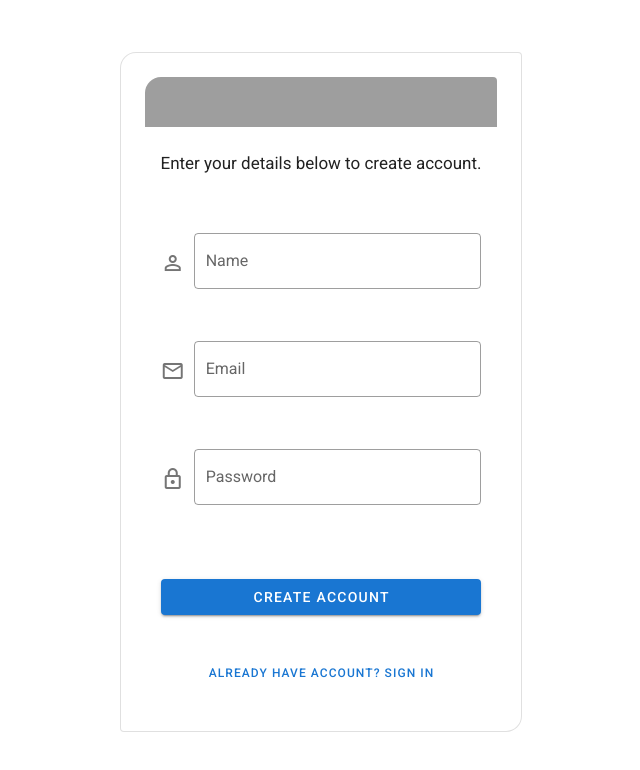
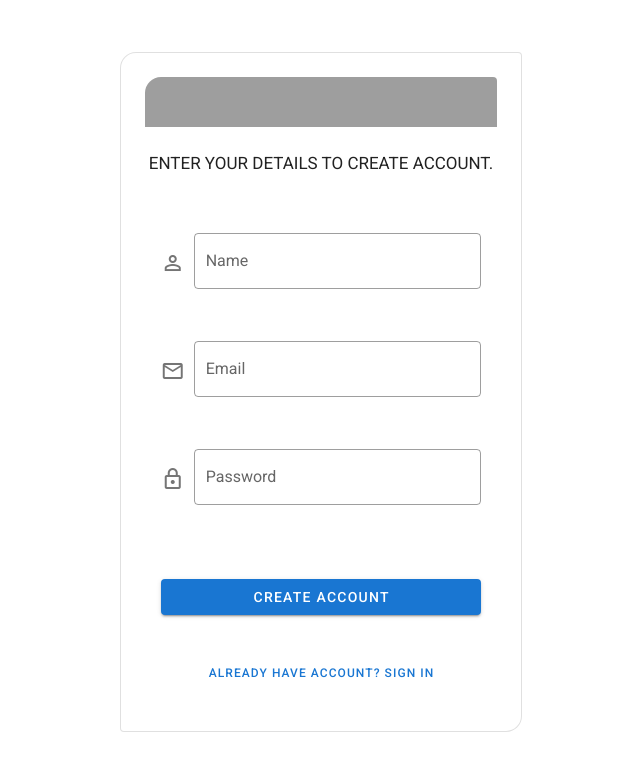
Before and after one commit to viccy2/myhealthapp, a Vue app: page / in a window 1280 px wide. Shown: the top 770 px of the page, without its empty margins (319-959 px from the left). Built offline with nearby package versions, Linux system fonts and the light colour scheme; grey boxes are pictures that could not be loaded.

Commit message:
Update RegisterView.vue

```diff
--- a/src/views/RegisterView.vue
+++ b/src/views/RegisterView.vue
@@ -14,7 +14,7 @@
               max-height="50"
               class="mx-auto"
             ></v-img><br>
-            <p class="" style="text-align:center;font-size:17px;">Enter your details below to create account. </p>
+            <p class="" style="text-align:center;font-size:17px;">ENTER YOUR DETAILS TO CREATE ACCOUNT.</p>
           <br>  <v-card-text>
               <v-form @submit.prevent="login">
                 <v-text-field
```
